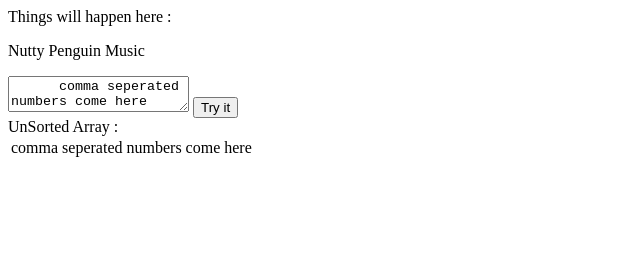
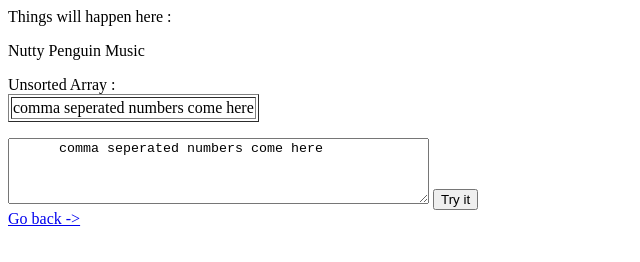
Before and after one commit to ericdemo07/algo_visualization, a plain HTML site: page app/sort.html in a window 1280 px wide. Both pictures are taken after a click on the button "Try it". Shown: the whole page, without its empty margins (0-640 px from the left). Drawn offline with Linux system fonts and the light colour scheme.

Commit message:
cosmetic tweaks and javascript number issue fix

```diff
--- a/app/sort.html
+++ b/app/sort.html
@@ -7,19 +7,19 @@
   <div>
     Things will happen here :
     <p id="randomNpm"></p>
-    <p id="arr1"></p>
+    <p id="displayUnsortedArray">
+    </p>
   </div>
   <div>
-    <textarea id="userInputArrayTextarea">
+    <textarea id="userInputArrayTextarea" rows="4" cols="50">
       comma seperated numbers come here
     </textarea>
     <button type="button" onclick="push()">Try it</button>
   </div>
-  <div id = "displayUnsortedArray">
-    UnSorted Array :
-  </div>
 
   <script type="text/javascript" src="sort.js"></script>
+  <a href="../index.html">Go back -></a>
+
 </body>
 
 </html>
--- a/app/sort.js
+++ b/app/sort.js
@@ -25,8 +25,10 @@ changeText(element, texts, time);
 
 var div = document.getElementById('displayUnsortedArray');
 div.style.visibility = 'hidden';
+var displayUnsortedArray = document.getElementById('displayUnsortedArray');
 
 function push() {
+  document.getElementById("displayUnsortedArray").innerHTML = "";
   var inputArrayAsString = document.getElementById("userInputArrayTextarea").value;
   console.log("Un-sorted Array : " + inputArrayAsString);
   var arrayToSort = inputArrayAsString.split(",");
@@ -45,7 +47,9 @@ function createArrayTable(arrayToSort) {
     var firstNameCell = row.insertCell(-1);
     firstNameCell.appendChild(document.createTextNode(arrayToSort[i]));
   }
-  document.body.appendChild(table);
+  table.setAttribute("border", "1");
+  displayUnsortedArray.appendChild(document.createTextNode("Unsorted Array :"));
+  displayUnsortedArray.appendChild(table);
 }
 
 
@@ -54,7 +58,7 @@ function selectionSortImplementation(arr) {
   for (i = 0; i < arr.length; i++) {
     loc = i;
     for (j = i; j < arr.length; j++) {
-      if (arr[j] < arr[loc]) {
+      if (+arr[j] < +arr[loc]) {
         loc = j;
       }
     }
```
